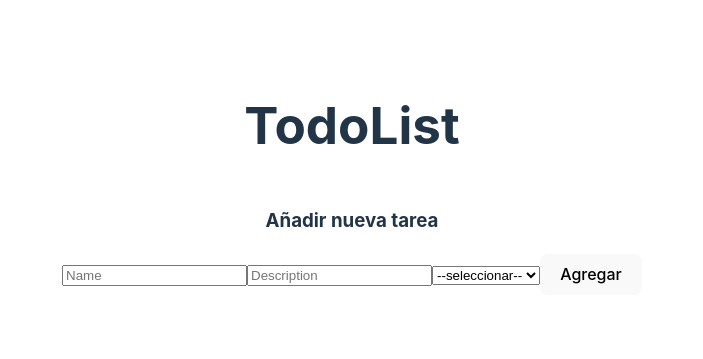
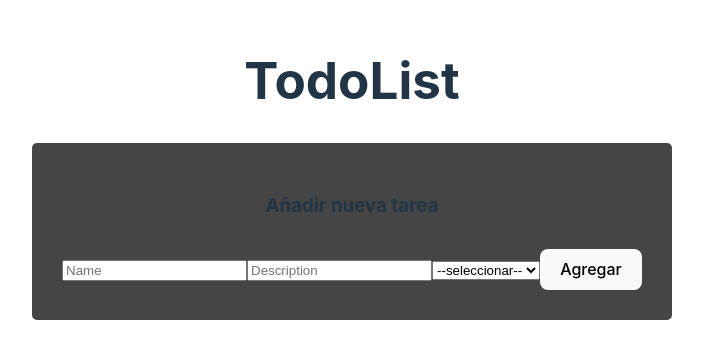
Before and after one commit to rafael07-dev/learning-react, a React (Vite) app in the folder TodoList/: page / in a window 1280 px wide. Shown: the part 221-580 px from the top of the page, without its empty margins (288-991 px from the left). Built offline with nearby package versions, Linux system fonts and the light colour scheme.

Commit message:
add styles to tasks

```diff
--- a/TodoList/src/App.css
+++ b/TodoList/src/App.css
@@ -1,7 +1,7 @@
 #root {
   max-width: 1280px;
   margin: 0 auto;
-  padding: 2rem;
+  box-sizing: 0;
   text-align: center;
 }
 
@@ -53,3 +53,13 @@
 .read-the-docs {
   color: #888;
 }
+
+.add-tasks{
+  display: flex;
+  flex-direction: column;
+  gap: 10px;
+  background-color: #454545;
+  border-radius: 5px;
+  padding: 30px ;
+  margin-bottom: 20px;
+}
```
